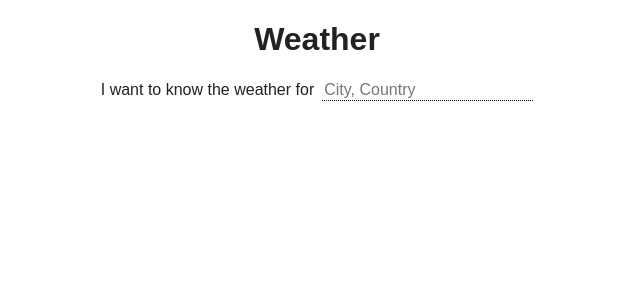
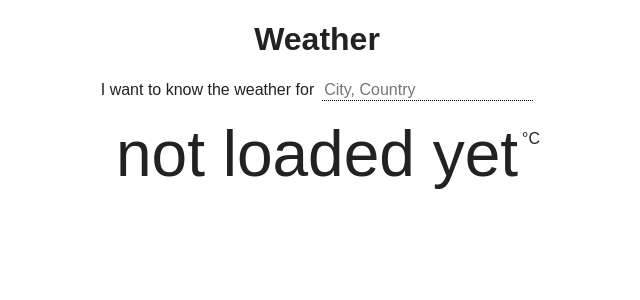
Before and after one commit to ilumin/react-wheater-app, a React (Create React App) app: page / in a window 1280 px wide. Shown: the top 300 px of the page, without its empty margins (323-963 px from the left). Built offline with nearby package versions, Linux system fonts and the light colour scheme; the HTML template or start-up script is replaced by a standard one.

Commit message:
UPDATE App to display data on submit

```diff
--- a/src/App.js
+++ b/src/App.js
@@ -14,6 +14,7 @@ class App extends Component {
     var urlPrefix = 'http://api.openweathermap.org/data/2.5/forecast?q=';
     var urlSuffix = '&APPID=093ff3b8482fa6f460bbf58e0544535a&units=metric';
     var url = urlPrefix + location + urlSuffix;
+    var self = this;
 
     xhr({
       url: url
@@ -31,6 +32,11 @@ class App extends Component {
   };
 
   render() {
+    var currentTemp = 'not loaded yet';
+    if (this.state.data.list) {
+      currentTemp = this.state.data.list[0].main.temp;
+    }
+
     return (
       <div>
         <h1>Weather</h1>
@@ -44,6 +50,10 @@ class App extends Component {
               />
           </label>
         </form>
+        <p className="temp-wrapper">
+          <span className="temp">{ currentTemp }</span>
+          <span className="temp-symbol">°C</span>
+        </p>
       </div>
     );
   }
```
